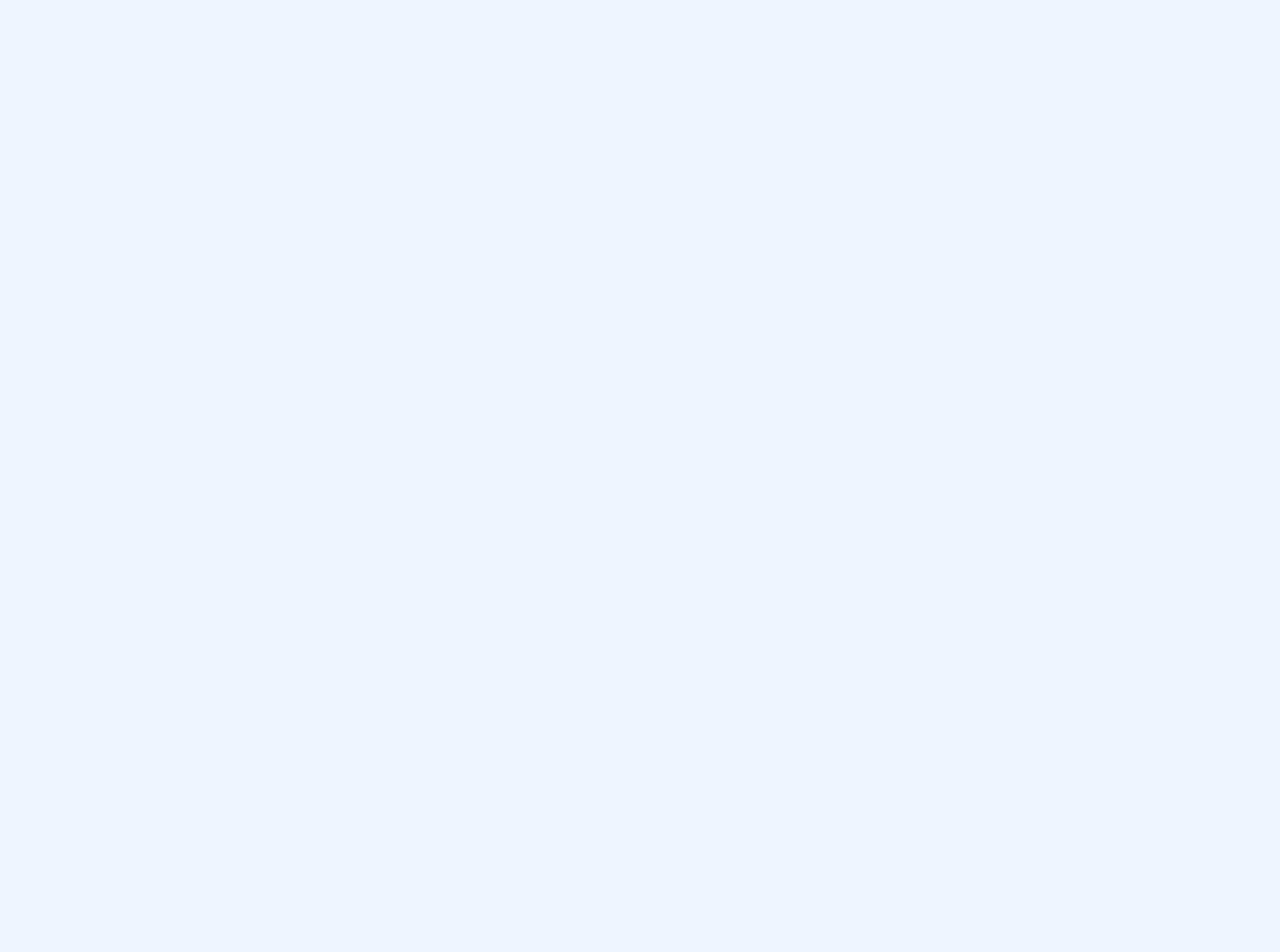
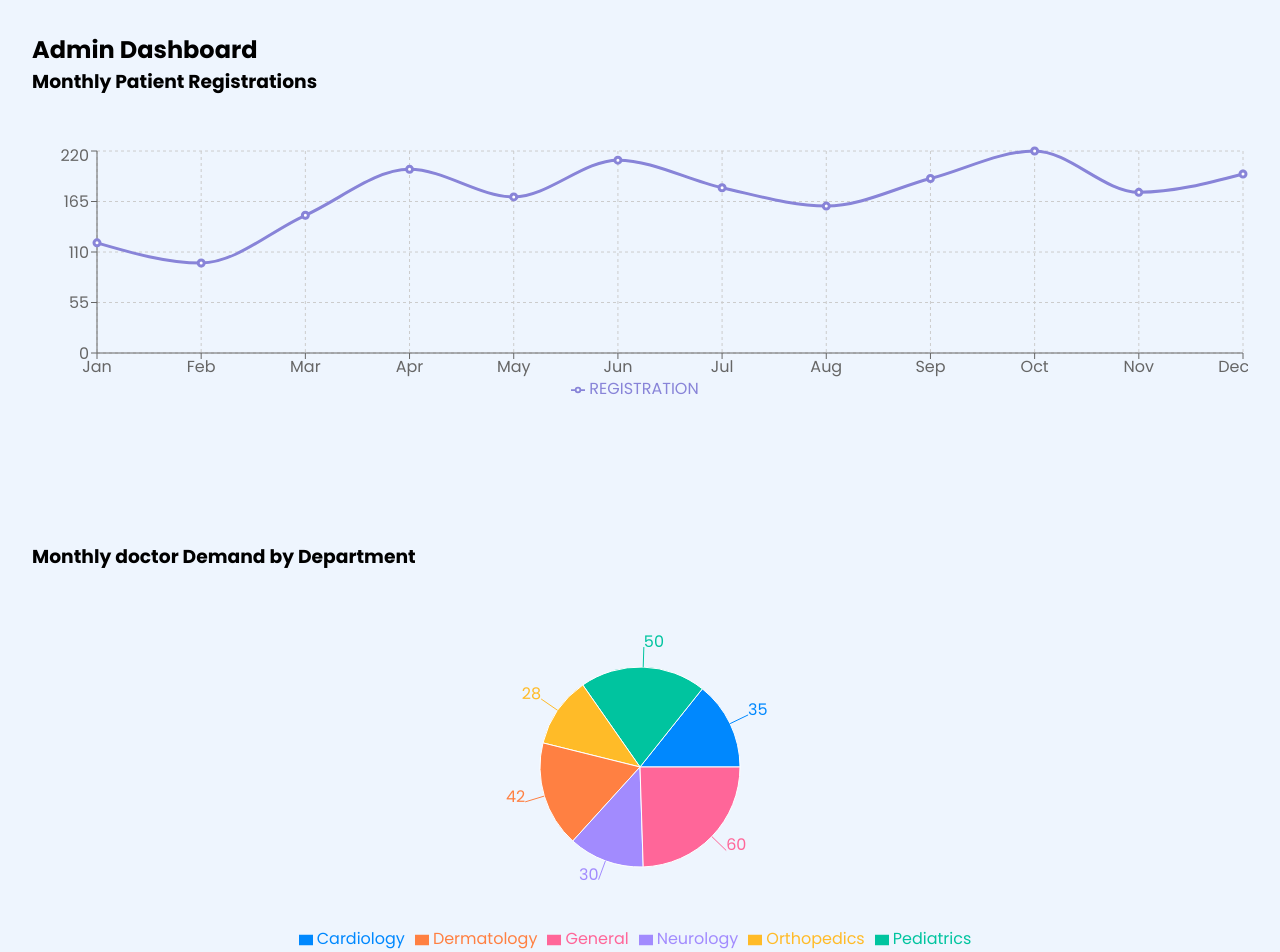
Before and after one commit to Shiladitya07/Pharmocure-Health-Clinic, a React (Vite) app: page /dashboard in a window 1280 px wide. Before the commit this address had no page. Shown: the top 952 px of the page. Before the commit the page ends 800 px from the top, so only its background shows below. Built offline with nearby package versions, Linux system fonts and the light colour scheme.

Commit message:
Graph in dashboard

```diff
--- a/package.json
+++ b/package.json
@@ -13,7 +13,8 @@
     "react": "^19.1.0",
     "react-dom": "^19.1.0",
     "react-responsive-carousel": "^3.2.23",
-    "react-router-dom": "^7.7.1"
+    "react-router-dom": "^7.7.1",
+    "recharts": "^3.1.0"
   },
   "devDependencies": {
     "@eslint/js": "^9.30.1",
--- a/src/App.jsx
+++ b/src/App.jsx
@@ -6,6 +6,7 @@ import Service from './pages/service';
 import Chatbot from "./components/chatbot";
 import Sidebar from "./pages/sidebar";
 import Navbar from "./pages/navbar";
+import Dashboard from "./pages/dashboard";
 
 // Home page component (for "/")
 const Home = () => (
@@ -20,6 +21,7 @@ const Home = () => (
     <Chatbot />
     {/* <Sidebar />
     <Navbar /> */}
+    <Dashboard />
   </>
 );
 
@@ -29,6 +31,7 @@ function App() {
       <Route path="/" element={<Home />} />          {/* Renders homepage components */}
       <Route path="/login" element={<Login />} />    {/* Renders login page only */}
       <Route path="/registration" element={<Registration />} />
+      <Route path="/dashboard" element={<Dashboard />} />
     </Routes>
   );
 }
--- /dev/null
+++ b/src/pages/dashboard.jsx
@@ -0,0 +1,80 @@
+import React from 'react'
+import {
+  LineChart, Line, XAxis, YAxis, CartesianGrid, Tooltip, Legend, ResponsiveContainer,
+  PieChart, Pie, Cell
+} from 'recharts'
+
+// Sample data for monthly patient registrations
+const patientData = [
+  { month: 'Jan', registrations: 120 },
+  { month: 'Feb', registrations: 98 },
+  { month: 'Mar', registrations: 150 },
+  { month: 'Apr', registrations: 200 },
+  { month: 'May', registrations: 170 },
+  { month: 'Jun', registrations: 210 },
+  { month: 'Jul', registrations: 180 },
+  { month: 'Aug', registrations: 160 },
+  { month: 'Sep', registrations: 190 },
+  { month: 'Oct', registrations: 220 },
+  { month: 'Nov', registrations: 175 },
+  { month: 'Dec', registrations: 195 },
+]
+
+// Sample data for doctor demand by department
+const doctorDemandData = [
+  { department: 'Cardiology', demand: 35 },
+  { department: 'Pediatrics', demand: 50 },
+  { department: 'Orthopedics', demand: 28 },
+  { department: 'Dermatology', demand: 42 },
+  { department: 'Neurology', demand: 30 },
+  { department: 'General', demand: 60 },
+]
+
+// Colors for pie chart
+const COLORS = ['#0088FE', '#00C49F', '#FFBB28', '#FF8042', '#A28BFE', '#FF6699']
+
+const Dashboard = () => (
+  <div style={{ padding: '2rem' }}>
+    <h2>Admin Dashboard</h2>
+    <div style={{ marginBottom: '6rem' }}>
+      <h3>Monthly Patient Registrations</h3>
+      <br></br>
+      <br></br>
+      <ResponsiveContainer width="100%" height={300}>
+        <LineChart data={patientData}>
+            <CartesianGrid strokeDasharray="3 3" />
+            <XAxis dataKey="month" />
+            <YAxis />
+            <Tooltip />
+            <Legend verticalAlign="bottom" align="center" layout="horizontal" />
+            <Line type="monotone" dataKey="registrations" name="REGISTRATION" stroke="#8884d8" strokeWidth={3} />
+        </LineChart>
+      </ResponsiveContainer>
+    </div>
+    <div>
+      <h3>Monthly doctor Demand by Department</h3>
+      <br></br>
+      <ResponsiveContainer width="100%" height={400}>
+         <PieChart>
+            <Pie
+                data={doctorDemandData}
+                dataKey="demand"
+                nameKey="department"
+                cx="50%"
+                cy="50%"
+                outerRadius={100}
+                label
+    >
+                {doctorDemandData.map((entry, index) => (
+                    <Cell key={`cell-${index}`} fill={COLORS[index % COLORS.length]} />
+                ))}
+            </Pie>
+            <Tooltip />
+            <Legend verticalAlign="bottom" align="center" layout="horizontal" />
+          </PieChart>
+        </ResponsiveContainer>
+    </div>
+  </div>
+)
+
+export default Dashboard
```
Also changed, not shown: 1 other file (tests, documents, lock files or other folders).
